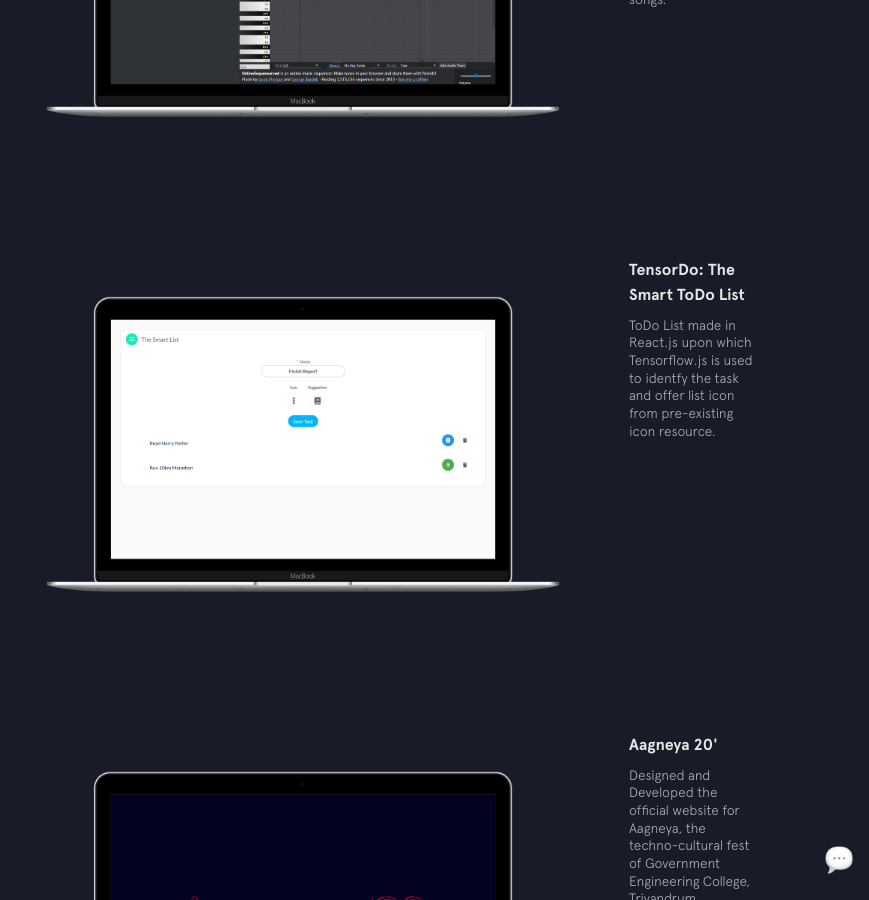
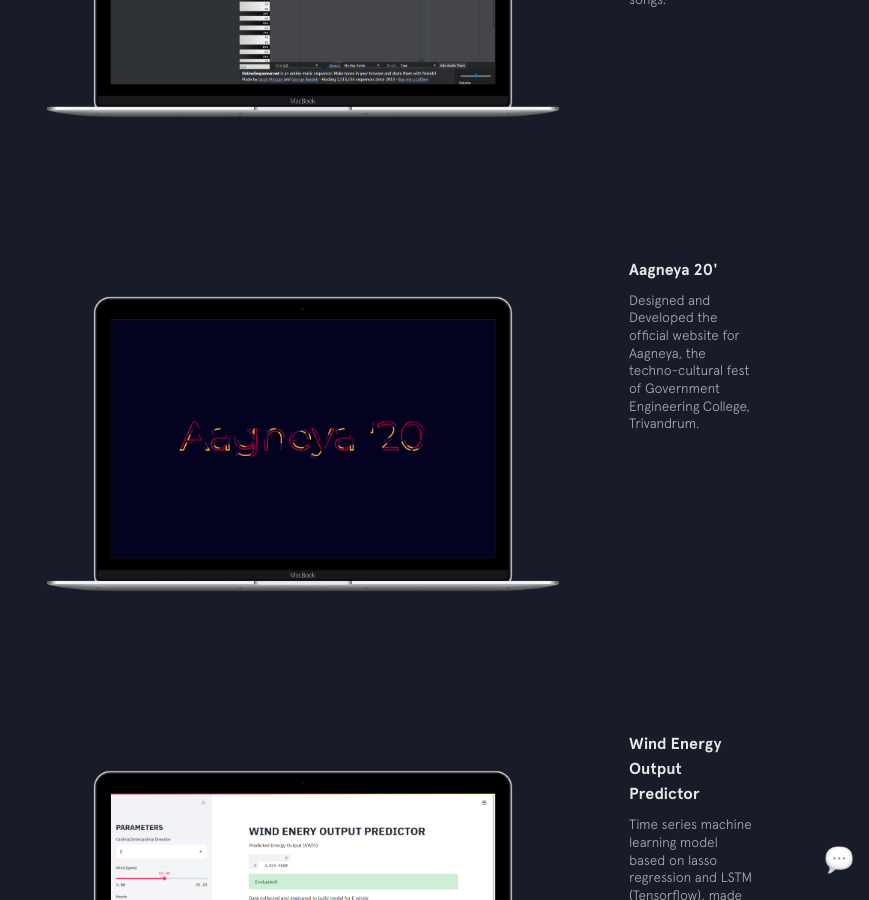
Before and after one commit to Madhav-Somanath/Portfolio, a Jekyll site: the page built from index.html, in a window 1280 px wide and 900 px high, scrolled down 3172 px. Shown: the whole window, without its empty margins (411-1280 px from the left). Built offline with Jekyll 4.4.1, drawn with Linux system fonts in a browser that asks for light colours; nearby versions of some CDN libraries.

Commit message:
Update featured-projects.html

```diff
--- a/_includes/featured-projects.html
+++ b/_includes/featured-projects.html
@@ -13,20 +13,6 @@
           <a href="https://github.com/Madhav-Somanath/DeepNotes" target="_blank">Music Generation using Tensorflow</a>
         </div>
         <p>Tensorflow based Music MIDI generator using LSTM trained based on my favorite childhood anime and video game songs.</p>
-      </figcaption>
-    </div>
-
-    <div class="project blistabloc">
-      <figure class="project__pic">
-        <a href="https://github.com/Madhav-Somanath/ToDoList-Tensorflow.js" target="_blank">
-          <img src="img\featured\TensorDo.png" alt="">
-        </a>
-      </figure>
-      <figcaption class="project__caption">
-        <div class="project__name">
-          <a href="https://github.com/Madhav-Somanath/ToDoList-Tensorflow.js" target="_blank">TensorDo: The Smart ToDo List</a>
-        </div>
-        <p>ToDo List made in React.js upon which Tensorflow.js is used to identfy the task and offer list icon from pre-existing icon resource.</p>
       </figcaption>
     </div>
 
```
